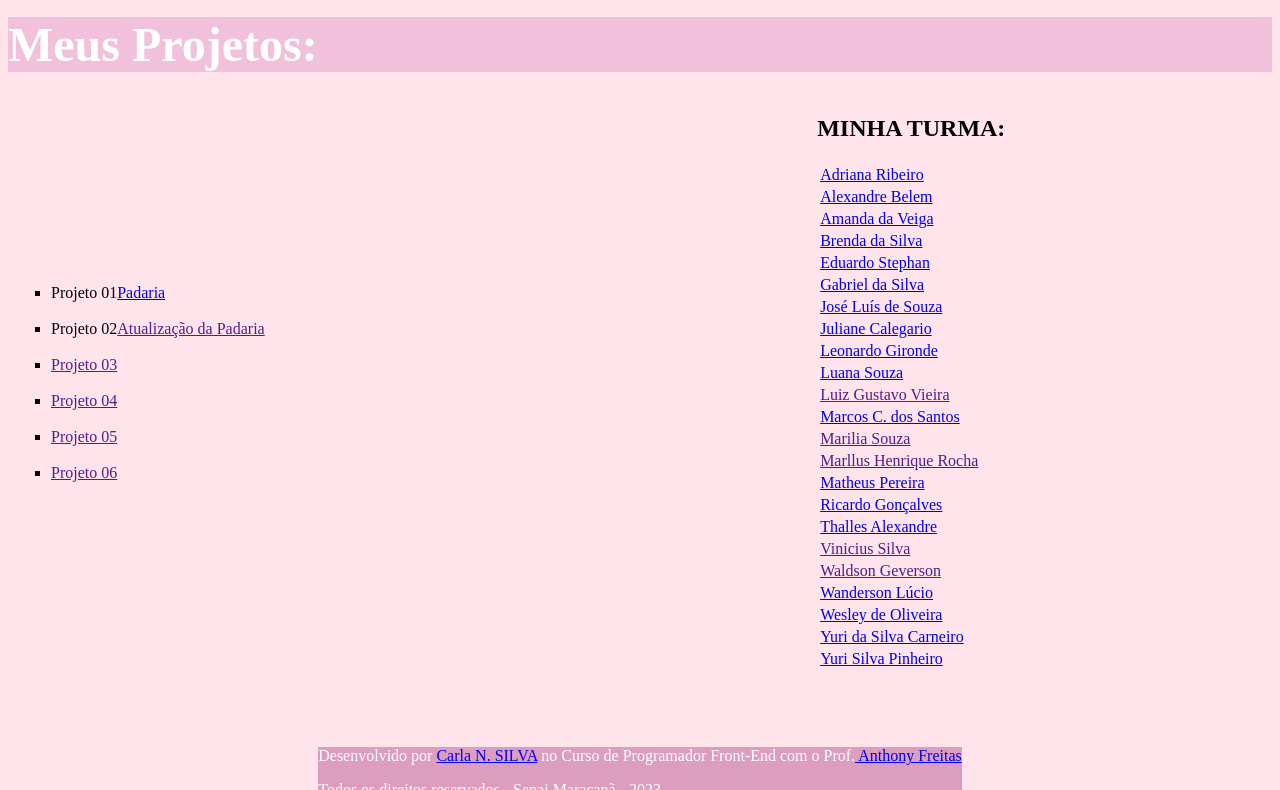
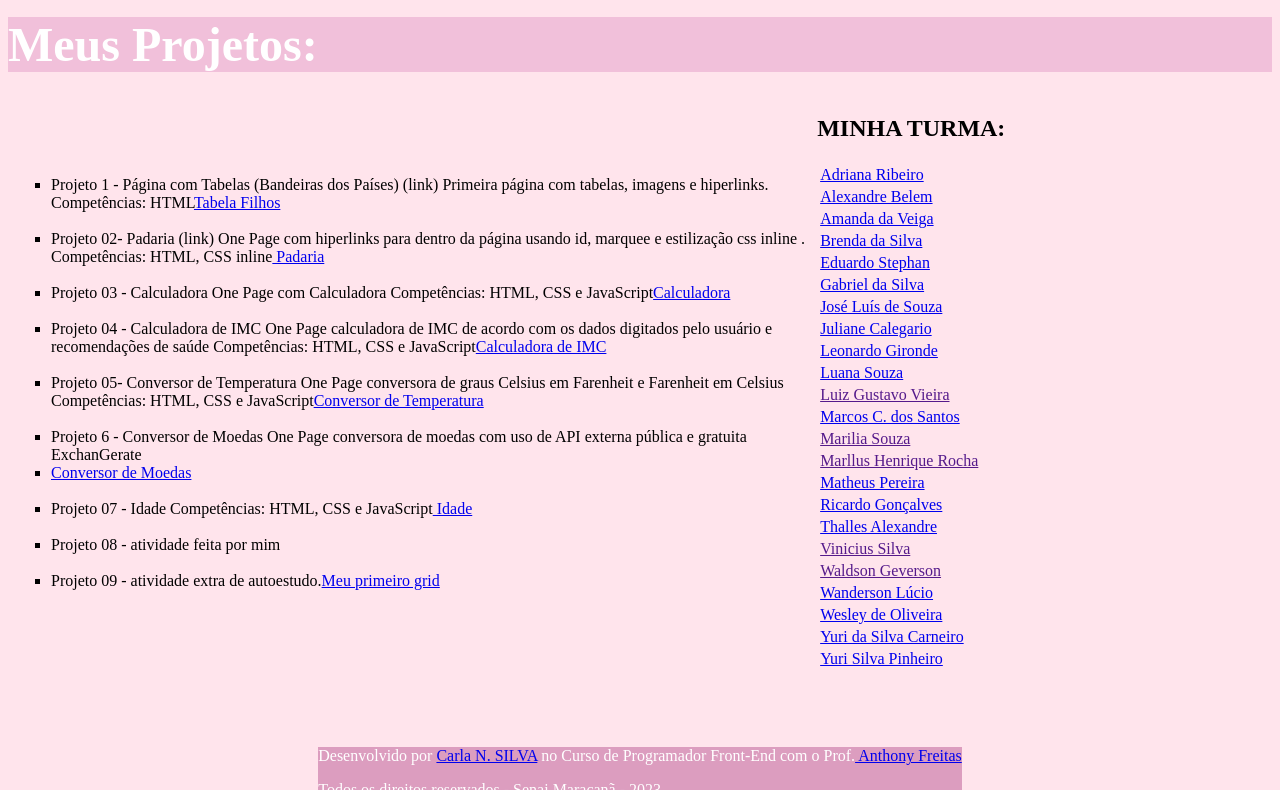
Before and after one commit to ESTUDOcNs/MeuPrimeiroPortal, a plain HTML site: page projeto.html in a window 1280 px wide. Shown: the part 556-1346 px from the top of the page. Drawn offline with Linux system fonts and the light colour scheme.

Commit message:
Atualização
Adição de links dos projetos.

```diff
--- a/projeto.html
+++ b/projeto.html
@@ -72,12 +72,31 @@
 					<table>
 						<ul type="square">
 							<br>
-							<li>Projeto 01<a href="https://estudocns.github.io/Projeto01--Padaria/"  target="_blank">Padaria </a></li> <br>
-							<li>Projeto 02<a href="" target="_blank">Atualização da Padaria</a></li> <br>
-							<li><a href="" target="_blank">Projeto 03</a></li> <br>
-							<li><a href="" target="_blank">Projeto 04</a></li> <br>
-							<li><a href="" target="_blank">Projeto 05</a></li> <br>
-							<li><a href="" target="_blank">Projeto 06</a></li> <br>
+							<li>Projeto 1 - Página com Tabelas (Bandeiras dos Países) (link)
+       Primeira página com tabelas, imagens e hiperlinks.
+       Competências: HTML<a href="https://estudocns.github.io/Tabela-filhos-/"  target="_blank">Tabela Filhos</a></li> <br>
+							<li>Projeto 02- Padaria  (link)
+       One Page com hiperlinks para dentro da página usando id, marquee e estilização css inline .
+        Competências: HTML, CSS inline<a href="https://estudocns.github.io/Projeto01--Padaria/" target="_blank"> Padaria</a></li> <br>
+							<li>Projeto 03 - Calculadora
+       One Page com Calculadora
+        Competências: HTML, CSS e JavaScript<a href="https://estudocns.github.io/calculadora/" target="_blank">Calculadora
+        </a></li> <br>
+							<li>Projeto 04 - Calculadora de IMC
+       One Page calculadora de IMC de acordo com os dados digitados pelo usuário e recomendações de saúde
+        Competências:  HTML, CSS e JavaScript<a href="https://estudocns.github.io/Calculadora-de-IMC/" target="_blank">Calculadora de IMC</a></li> <br>
+							<li>Projeto 05- Conversor de Temperatura
+       One Page conversora de graus Celsius em Farenheit e Farenheit em Celsius
+        Competências:  HTML, CSS e JavaScript<a href="https://estudocns.github.io/Conversor-de-Temperatura-/" target="_blank">Conversor de Temperatura</a></li> <br>
+									<li>Projeto 6 - Conversor de Moedas
+       One Page conversora de moedas com uso de API externa pública e gratuita ExchanGerate
+							<li><a href="https://estudocns.github.io/Conversor-de-moedas-/" target="_blank">Conversor de Moedas</a></li> <br>
+							<li>Projeto 07 - Idade
+							Competências: HTML, CSS e JavaScript<a href="https://estudocns.github.io/Idade/" target="_blank"> Idade</a></li> <br>
+
+							<li>Projeto 08 - atividade feita por mim <a href="" target="_blank"></a></li>	<br>
+							<li>Projeto 09 - atividade extra de autoestudo.<a href="https://estudocns.github.io/meuprimeiroCSSGrid/" target="_blank">Meu primeiro grid</a></li>	<br>
+
 
 						</ul>
 					</table>
```
